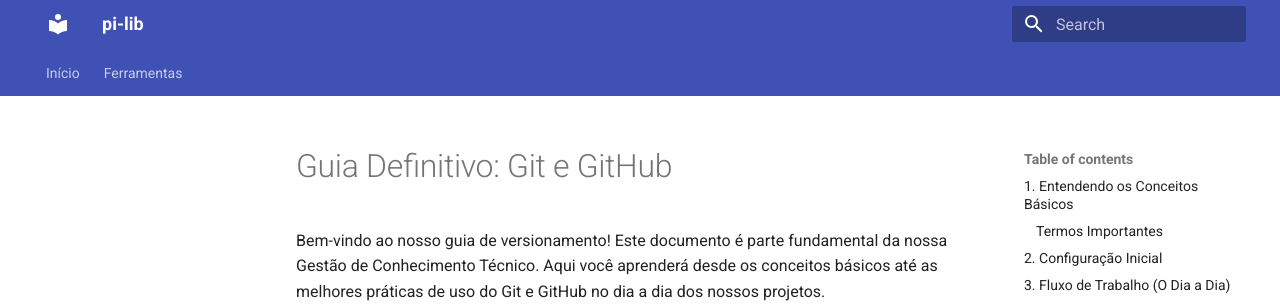
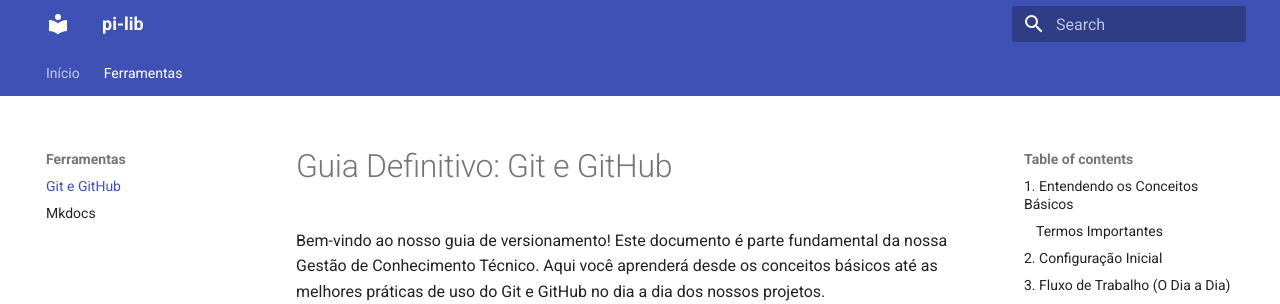
Before and after one commit to PiJunior-UFMG/pi-lib, an MkDocs documentation site: the page built from docs/tools/git-github.md, in a window 1280 px wide. Shown: the top 304 px of the page. Built offline with MkDocs 1.6.1 and Material for MkDocs 9.7.7, drawn with Linux system fonts in a browser that asks for light colours; some of the changed lines change nothing that is shown.

Commit message:
docs: docs 2

```diff
--- a/mkdocs.yml
+++ b/mkdocs.yml
@@ -15,5 +15,5 @@ theme:
 nav:
   - Início: index.md
   - Ferramentas:
-    - Git e GitHub: git-github.md
-    - TESTE: teste.md
+    - Git e GitHub: tools/git-github.md
+    - Mkdocs: tools/docs.md
```
Also changed, not shown: docs/tools/docs.md (renamed from docs/ferramentas/docs.md), docs/tools/git-github.md (renamed from docs/ferramentas/git-github.md).
